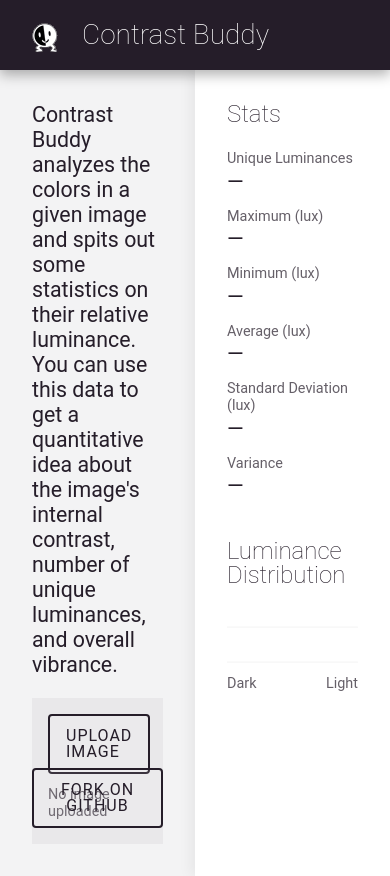
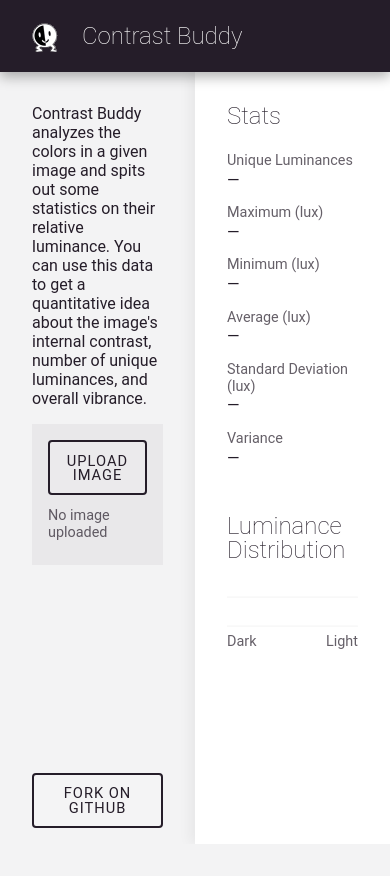
Before and after one commit to misoks/contrast-buddy, a plain HTML site: page index.html in a window 390 px wide. After the commit the page ends 844 px from the top, so only its background shows below. Drawn offline with Linux system fonts and the light colour scheme.

Commit message:
Little bit of responsiveness

```diff
--- a/buddy.css
+++ b/buddy.css
@@ -10,20 +10,21 @@ body {
 	display: flex;
 	flex-direction: column;
 	justify-content: flex-start;
-	font-size: 16pt;
+	font-size: 12pt;
 	margin: 0;
 	color: rgb(37, 29, 41);
 	background-color: rgba(37, 29, 41,.05);
 	font-family: "Roboto", "Segoe UI", "Arial", sans-serif;
 }
+
 body > * {
 	flex-grow: 1;
 }
 
 header {
 	font-size: 1.75rem;
-	padding: .75em 2rem;
-	max-height: 2.5em;
+	padding: 1.5rem 2rem;
+	max-height: 4.5rem;
 	background-color: rgb(37, 29, 41);
 	color: white;
 	box-shadow: 0px 5px 12px rgba(0,0,0,.3);
@@ -35,11 +36,11 @@ h1, h2, h3 {
 }
 h1 {
 	margin: 0;
-	font-size: 1em;
+	font-size: 1.5rem;
 }
 h2 {
 	font-size: 1.5rem;
-	margin-top: 2em;
+	margin-top: 3rem;
 	margin-bottom: 1em;
 }
 h2:first-child,
@@ -56,11 +57,7 @@ p:first-child {
 	padding: 1rem;
 	position: relative;
 }
-.submit {
-	position: absolute;
-	right: 1rem;
-	top: 1rem;
-}
+
 .overlay {
 	position: fixed;
 	background-color: rgba(37, 29, 41,.8);
@@ -86,14 +83,15 @@ p:first-child {
 button,
 a.button {
 	display: inline-block;
-	font-size: 1rem !important;
+	margin: 0;
+	font-size: 11pt;
 	cursor: pointer;
 	box-shadow: none;
 	outline: none;
 	border: none;
 	opacity: 1;
 	line-height: 1;
-	padding: .75rem 1rem;
+	padding: .8em 1em .7em;
 	text-transform: uppercase;
 	font-family: "Roboto", "Segoe UI", "Arial", sans-serif;
 	letter-spacing: 1px;
@@ -104,6 +102,7 @@ a.button {
 	fill: rgb(37, 29, 41);
 	transition: all .3s ease;
 	text-decoration: none;
+	text-align: center;
 }
 .primary-action,
 .file-input + .label.primary-action {
@@ -163,7 +162,7 @@ a.button:hover {
 	fill: rgba(37, 29, 41, .8);
 }
 .graph__inner-quart {
-	fill: rgba(37, 29, 41, .3);
+	fill: rgba(37, 29, 41, .15);
 }
 .graph__med {
 	fill: rgba(37, 29, 41, 1);
@@ -211,3 +210,14 @@ a.button:hover {
 		box-shadow: -5px 0px 12px rgba(0,0,0,.05);
 		overflow-y: auto;
 	}
+
+@media (min-width: 1200px) {
+	body {
+		font-size: 16pt;
+	}
+	.file-input + .label,
+	button,
+	a.button {
+		font-size: 13pt;
+	}
+}
--- a/index.html
+++ b/index.html
@@ -24,12 +24,14 @@
 			<p>Contrast Buddy analyzes the colors in a given image and spits out some statistics on their relative luminance. You can use this data to get a quantitative idea about the image's internal contrast, number of unique luminances, and overall vibrance.</p>
 
 			<form id="uploadimage" class="upload-image" action="" method="post" enctype="multipart/form-data">
-				<label class="field field--stacked" style="margin-bottom:0">
+
+				<div style="display: flex; justify-content: space-between;">
 					<input type="file" name="file" id="file" required class="file-input" />
-					<span class="label">Upload Image</span>
-					<span class="image-name label" id="image-name" style="">No image uploaded</span>
-				</label>
-				<button type="submit" class="submit primary-action" id="test-button" style="display: none">Analyze It, Contrast Buddy!</button>
+					<label class="label" for="file">Upload Image</label>
+
+					<button type="submit" class="submit primary-action" id="test-button" style="display: none">Analyze It, Contrast Buddy!</button>
+				</div>
+				<p class="image-name label" id="image-name" style="">No image uploaded</p>
 				<img class="prev-img" src="" id="prev-img" style="display: none">
 			</form>
 
```
Also changed, not shown: 1 other file.
